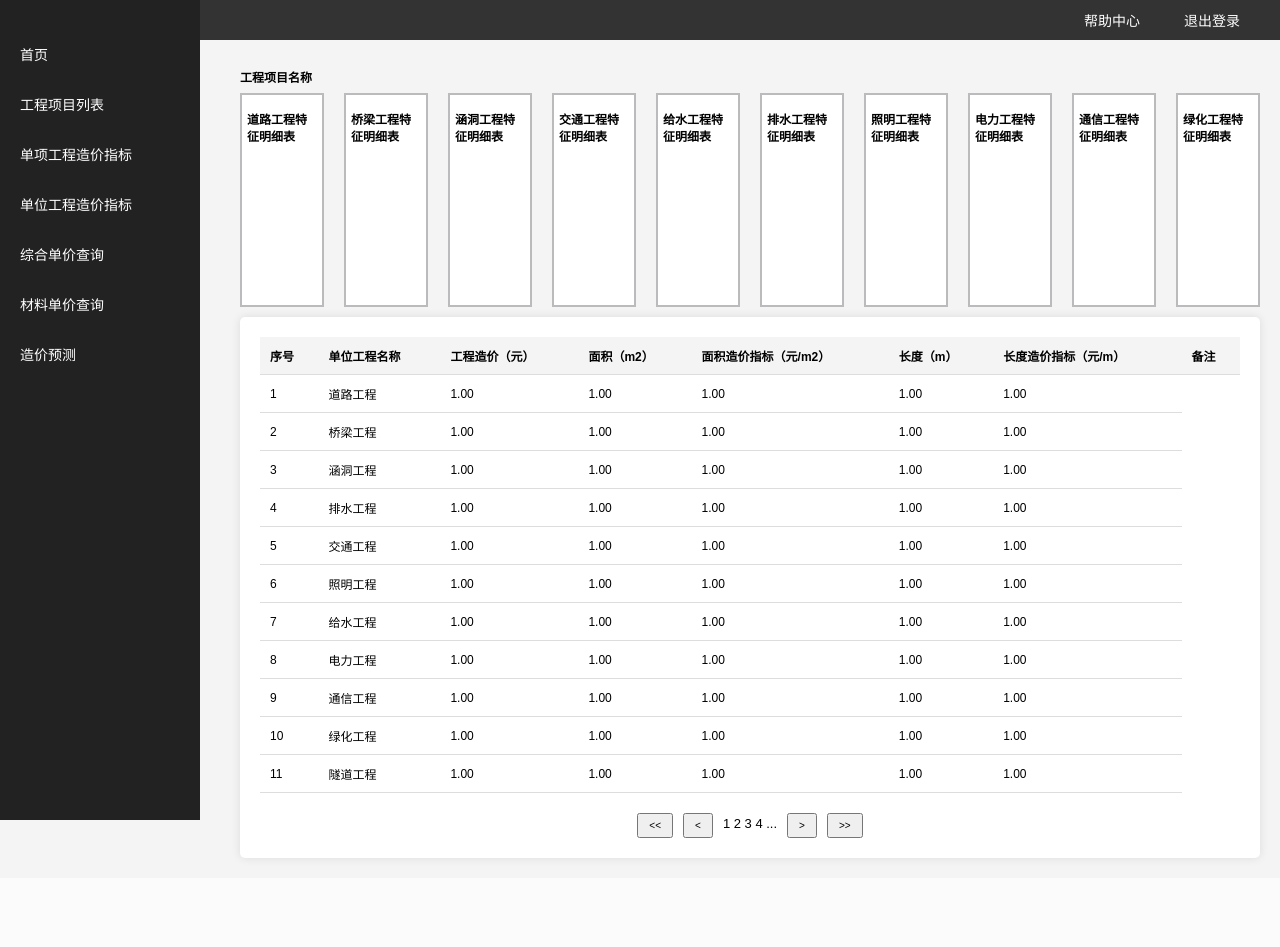
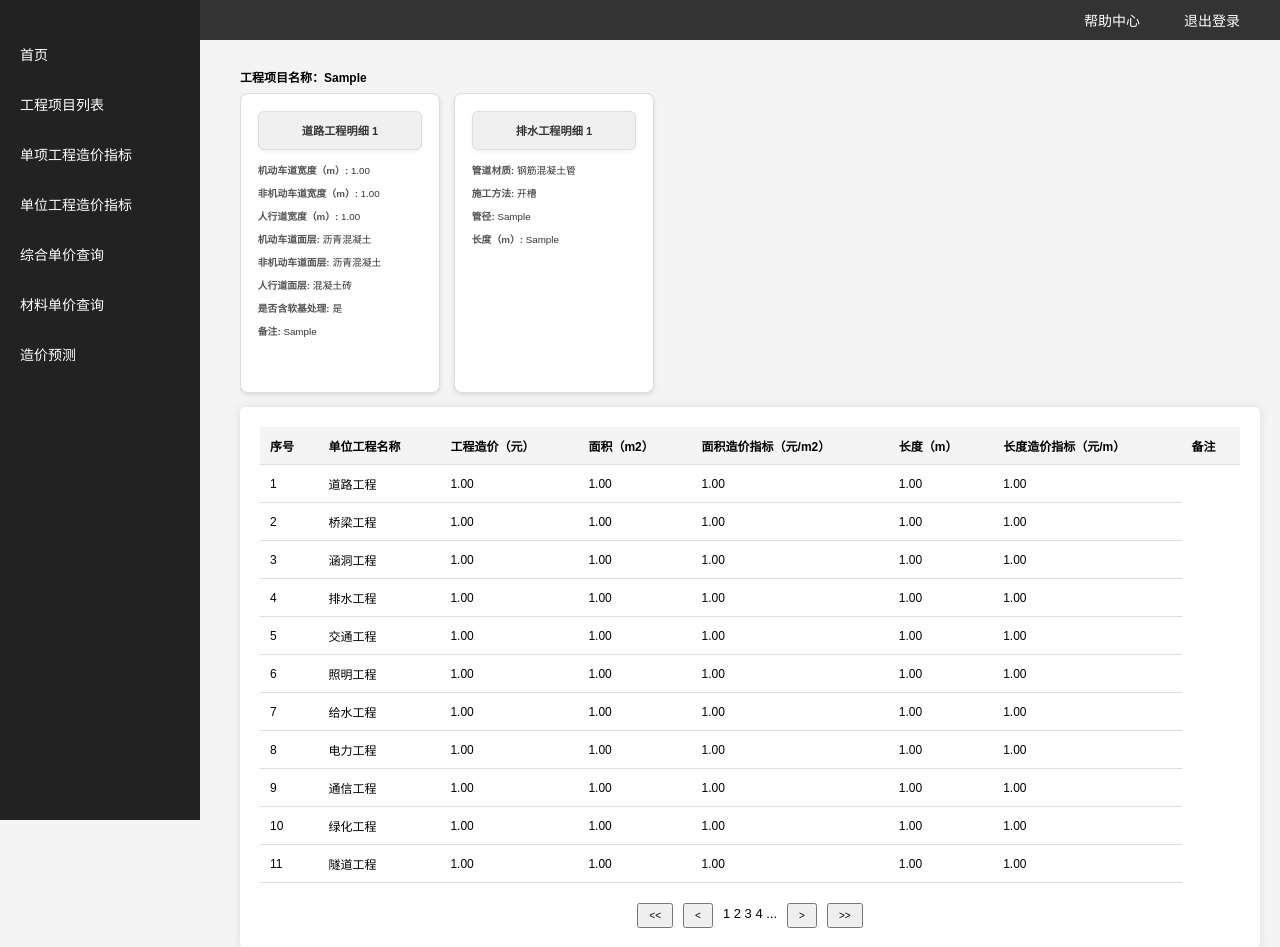
Before and after one commit to teresamili/cost-database, a Flask app: page /project/1 in a window 1280 px wide. Shown: the top 947 px of the page. Before the commit the page ends 861 px from the top, so only its background shows below. Run offline with Flask 3, Linux system fonts and the light colour scheme; tables that the repository leaves empty hold one stand-in row (values such as "Sample post").

Commit message:
增加了排水工程特征细表卡片

```diff
--- a/static/css/styles.css
+++ b/static/css/styles.css
@@ -75,7 +75,6 @@ html {
 
 .main-menu:hover {
   background-color: #0056b3; /* 鼠标悬停时的背景颜色 */
-
 }
 
 .submenu {
@@ -94,15 +93,15 @@ html {
 .submenu a {
   display: block;
   padding: 5px 10px;
-    color: #000!important;
+  color: #000 !important;
   text-decoration: none;
   transition: background-color 0.3s;
   border-radius: 5px;
 }
 
 .submenu a:hover {
-    background-color: #cfcbcb!important; /* 鼠标悬停在子菜单项上的背景色 */
-    color: #f0f0f0/* 鼠标悬停时的字体颜色 */
+  background-color: #cfcbcb !important; /* 鼠标悬停在子菜单项上的背景色 */
+  color: #f0f0f0; /* 鼠标悬停时的字体颜色 */
 }
 
 /* 当鼠标悬停在 .main-menu 上时，显示 .submenu */
@@ -237,7 +236,7 @@ main {
 }
 
 .region-btn.active {
-  background-color: #007bff; /* 激活状态下的蓝色背景 */
+  background-color: #9dc2eb; /* 激活状态下的蓝色背景 */
   color: #000; /* 保持字体颜色为黑色 */
   border-color: #007bff; /* 激活状态下的边框 */
 }
@@ -263,29 +262,74 @@ main {
 }
 
 /*特征明细表*/
-  .features h2{
-    font-size: 12px ;
-    padding-top: 0%;
-  }
-.features {
-    display: flex; /* 使用 flex 布局 */
-    gap: 20px; /* 设置盒子之间的间距 */
+/* 卡片容器 */
+.details-container {
+  display: flex;
+  flex-wrap: wrap; /* 支持换行 */
+  overflow-y: auto; /* 禁止纵向滚动 */
+  overflow-x: auto; /* 如果卡片过多，允许横向滚动 */
+  justify-content: flex-start; /* 卡片靠左对齐 */
+  align-items: flex-start; /* 确保顶部对齐 */
+  gap: 1rem; /* 卡片间距 */
+  padding: 0rem;
 }
 
 
-  .feature {
-    display: flex;
+/* 单个卡片 */
+.detail-card {
   background-color: #fff;
-  width: 150px;
-  height: 200px;
-  border: 2px solid #bbbabd;
-  padding: 5px;
-  margin-bottom: 10px
+  border-radius: 8px;
+  box-shadow: 0 2px 5px rgba(0, 0, 0, 0.1);
+  border: 1px solid #ddd;
+  padding: 1.2rem; /* 卡片内边距 */
+  box-sizing: border-box;
+  transition: transform 0.2s ease, box-shadow 0.2s ease;
+  width: 200px;
+  height: 300px;
+  text-align: left;
+  margin-bottom: 1rem; /* 为卡片底部添加间距 */
+  overflow-y: auto;
+  overflow-x: auto;
 }
 
-/* 选中状态的样式 */
-.region-btn.selected {
-  background-color: #d1ecf5; /* 选中后显示的底色，可以根据需要调整 */
-  box-shadow: 0px 4px 8px rgba(0, 0, 0, 0.2); /* 添加阴影效果 */
-  color: #333; /* 可选：调整字体颜色 */
+/* 卡片悬停效果 */
+.detail-card:hover {
+  transform: translateY(-5px);
+  box-shadow: 0 4px 10px rgba(0, 0, 0, 0.2);
 }
+
+/* 卡片标题 */
+.detail-card h3 {
+  margin: 0 0 1rem;
+  font-size: 0.8rem;
+  color: #333;
+  text-align: center;
+  background-color: #f0f0f0;
+  padding: 0.75rem;
+  border-radius: 6px;
+  border: 1px solid #ddd;
+  box-shadow: 0 2px 4px rgba(0, 0, 0, 0.05);
+}
+
+/* 卡片内容 */
+.detail-card ul {
+  list-style-type: none; /* 去掉列表样式 */
+  padding: 0;
+  margin: 0;
+}
+
+.detail-card ul li {
+  display: block; /* 每个字段单独占一行 */
+  margin-bottom: 0.6rem; /* 每行之间的间距 */
+  font-size: 0.7rem; /* 字体大小 */
+  line-height: 1.5; /* 行距适中 */
+}
+
+.detail-card ul li strong {
+  color: #555;
+  font-weight: bold;
+}
+
+.detail-card ul li span {
+  color: #333;
+}
--- a/static/js/individual_project_search.js
+++ b/static/js/individual_project_search.js
@@ -21,7 +21,7 @@ document.addEventListener("DOMContentLoaded", function () {
         });
 
       // 为当前点击的按钮添加选中状态
-      button.classList.add("selected");
+      button.classList.add("selected", "active");
     });
   });
 });
--- a/templates/individual_projects2.html
+++ b/templates/individual_projects2.html
@@ -12,22 +12,35 @@
     {% include 'navbar.html' %}
     <!-- 主内容区域 -->
     <main>
-      <h1>工程项目名称</h1>
+      <h1>工程项目名称：{{ project.建设项目工程名称 }}</h1>
 
-      <!-- 特征信息表 -->
-       <div class="features">
-<div class="feature"> <h2>道路工程特征明细表</h2></div>
-<div class="feature"> <h2>桥梁工程特征明细表</h2></div>
-<div class="feature"> <h2>涵洞工程特征明细表</h2></div>
-<div class="feature"> <h2>交通工程特征明细表</h2></div>
-<div class="feature"> <h2>给水工程特征明细表</h2></div>
-<div class="feature"> <h2>排水工程特征明细表</h2></div>
-<div class="feature"> <h2>照明工程特征明细表</h2></div>
-<div class="feature"> <h2>电力工程特征明细表</h2></div>
-<div class="feature"> <h2>通信工程特征明细表</h2></div>
-<div class="feature"> <h2>绿化工程特征明细表</h2></div>
+      <!-- 道路特征信息表 -->
+     <div class="details-container">
+  {% for row in road_details %}
+  <div class="detail-card">
+    <h3>道路工程明细 {{ loop.index }} </h3>
+    <ul class="detail-list">
+      {% for key, value in row.items() %}
+      <li><strong>{{ key }}:</strong>  <span>{{ value }}</span></li>
+      {% endfor %}
+    </ul>
+  </div>
+  {% endfor %}
+      <!-- 排水特征信息表 -->
+  {% for row in drainage_details %}
+  <div class="detail-card">
+    <h3>排水工程明细 {{ loop.index }}</h3>
+    <ul class="detail-list">
+      {% for key, value in row.items() %}
+      <li><strong>{{ key }}:</strong>  <span>{{ value }}</span></li>
+      {% endfor %}
+    </ul>
+</div>
 
-       </div>
+
+  {% endfor %}
+</div>
+
         <!-- 任务表格 -->
         <div class="task-table">
           <table>
@@ -49,7 +62,7 @@
     <td>{{ loop.index }}</td>
     <td>{{ row.单位工程名称 }}</td>
     <td>{{ row.工程造价 }}</td>
-    <td>{{ row.面积  }}</td>
+    <td>{{ row.面积 }}</td>
     <td>{{ row.面积造价指标 if row.面积造价指标 != 'N/A' else 'N/A' }}</td>
     <td>{{ row.长度 }}</td>
     <td>{{ row.长度造价指标 if row.长度造价指标 != 'N/A' else 'N/A'}}</td>
--- a/views/individual_projects2.py
+++ b/views/individual_projects2.py
@@ -13,7 +13,9 @@ from models import (
     ElectricalFeature,
     TelecomFeature,
     GreenFeature,
-    TunnelFeature
+    TunnelFeature,
+    RoadFeatureDetail,
+    DrainageFeatureDetail
 )
 
 # 定义蓝图
@@ -33,11 +35,12 @@ def project_details(project_id):
     # 准备传递到模板的数据
     task_data = []
 
-    # 道路工程特征
+    # 道路工程特征表
     road_features = RoadFeature.query.filter(
         RoadFeature.项目_单位_id.in_([unit.项目_单位_id for unit in unit_projects])
     ).all()
     for idx, feature in enumerate(road_features, start=1):
+
         task_data.append({
             "序号": idx,
             "单位工程名称": "道路工程",
@@ -46,7 +49,27 @@ def project_details(project_id):
             "面积造价指标": round(feature.工程造价 / feature.道路面积, 2) ,
             "长度": feature.道路长度,
             "长度造价指标": round(feature.工程造价 / feature.道路长度, 2) ,
+
         })
+
+    # 道路工程特征细表
+
+    road_details = []
+    for feature in road_features:
+        details = RoadFeatureDetail.query.filter_by(道路工程特征表_id=feature.道路工程特征表_id).all()
+        road_details.extend([
+        {
+            "机动车道宽度（m）": detail.机动车道宽度,
+            "非机动车道宽度（m）": detail.非机动车道宽度,
+            "人行道宽度（m）": detail.人行道宽度,
+            "机动车道面层": detail.机动车道面层,
+            "非机动车道面层": detail.非机动车道面层,
+            "人行道面层": detail.人行道面层,
+            "是否含软基处理":detail.是否含软基处理,
+            "备注": detail.备注,
+        }
+        for detail in details
+    ])
 
     # 桥梁工程特征
     bridge_features = BridgeFeature.query.filter(
@@ -92,6 +115,23 @@ def project_details(project_id):
             "长度": project.道路全长,
             "长度造价指标": round(feature.工程造价 / project.道路全长, 2) if project.道路全长 else "N/A",
         })
+
+# 排水工程特征细表
+    drainage_details = []
+    for feature in drainage_features:
+        details = DrainageFeatureDetail.query.filter_by(排水工程特征表_id=feature.排水工程特征表_id).all()
+        drainage_details.extend([
+        {
+
+            "管道材质": detail.管道材质,
+            "施工方法": detail.施工方法,
+            "管径": detail.管径,
+            "长度（m）": detail.长度,
+
+        }
+        for detail in details
+    ])
+
 
     # 交通工程特征
     traffic_features = TrafficFeature.query.filter(
@@ -203,5 +243,8 @@ def project_details(project_id):
     return render_template(
         'individual_projects2.html',
         project=project,
-        task_data=task_data
+        task_data=task_data,
+        road_features=road_features,
+        road_details=road_details, # 确保明细表被传递
+        drainage_details=drainage_details
     )
```
Also changed, not shown: models.py (+59 -0 lines), 1 other file. Lines whose indentation alone changed are shown as unchanged.
